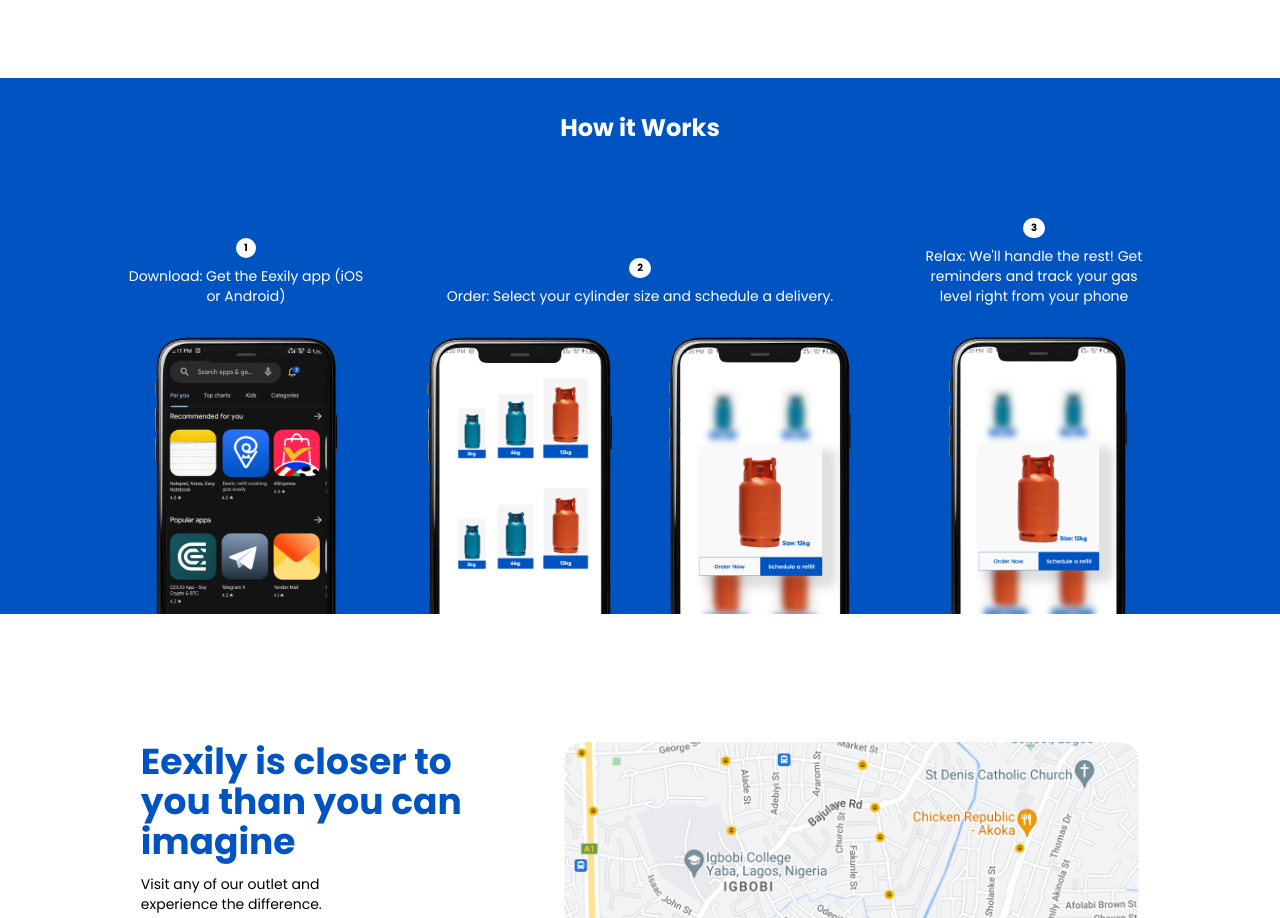
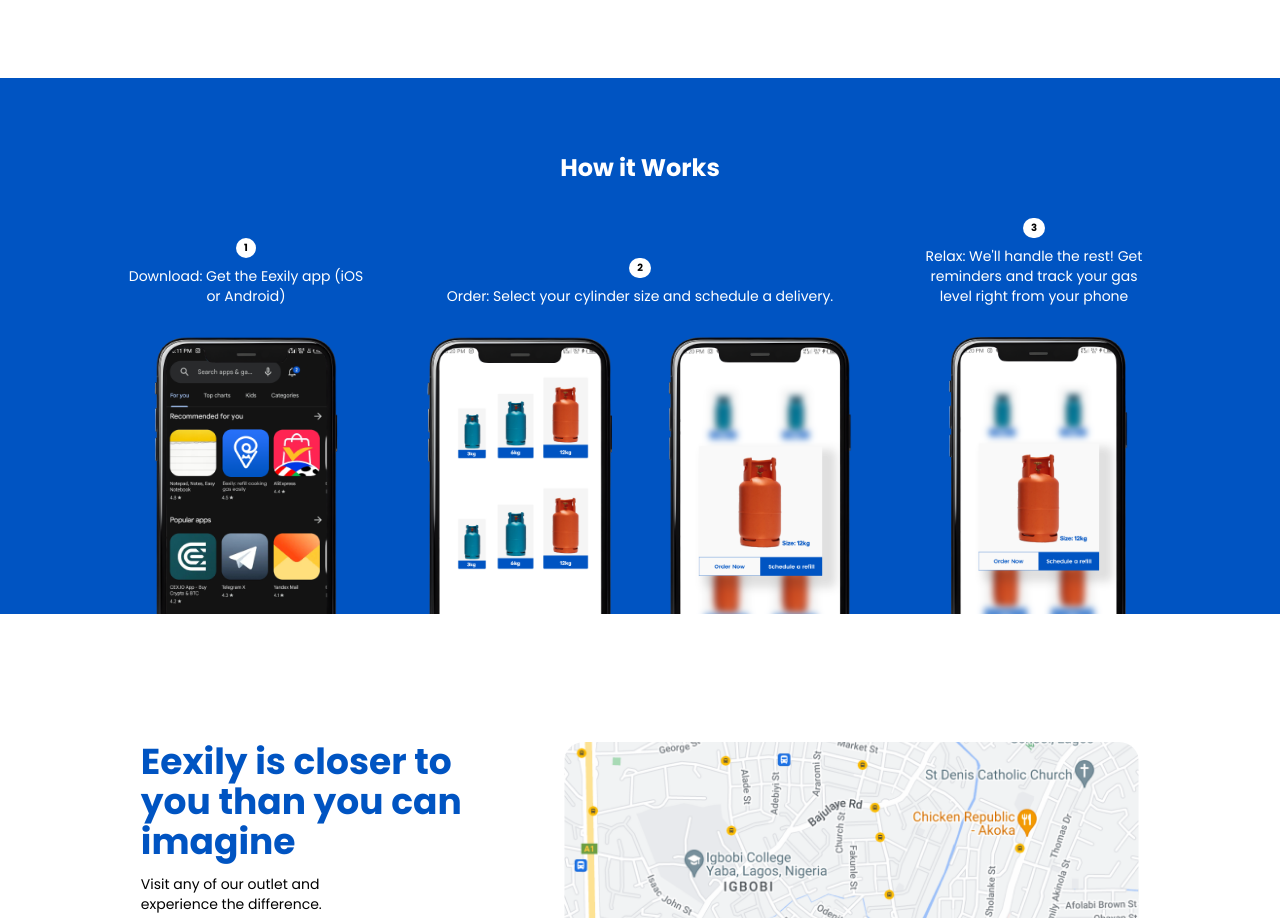
Before and after one commit to DevEmmy/eexily-landing-page, a Next.js app: page / in a window 1280 px wide. Shown: the part 3594-4512 px from the top of the page. Built offline with nearby package versions, Linux system fonts and the light colour scheme.

Commit message:
updated the how it works UI

```diff
--- a/src/components/HowItWorks/index.tsx
+++ b/src/components/HowItWorks/index.tsx
@@ -18,7 +18,7 @@
     ]
   return (
     <div className='bg-primary px-[10%] flex flex-col gap-10 text-white my-20'>
-        <p className='my-10 text-center text-[24px] font-bold'>How it Works</p>
+        <p className='mt-20 text-center text-[24px] font-bold'>How it Works</p>
         <div className="grid grid-cols-[1fr_2fr_1fr] gap-10 items-end">
           {
             methods.map((item, i)=>{
```
